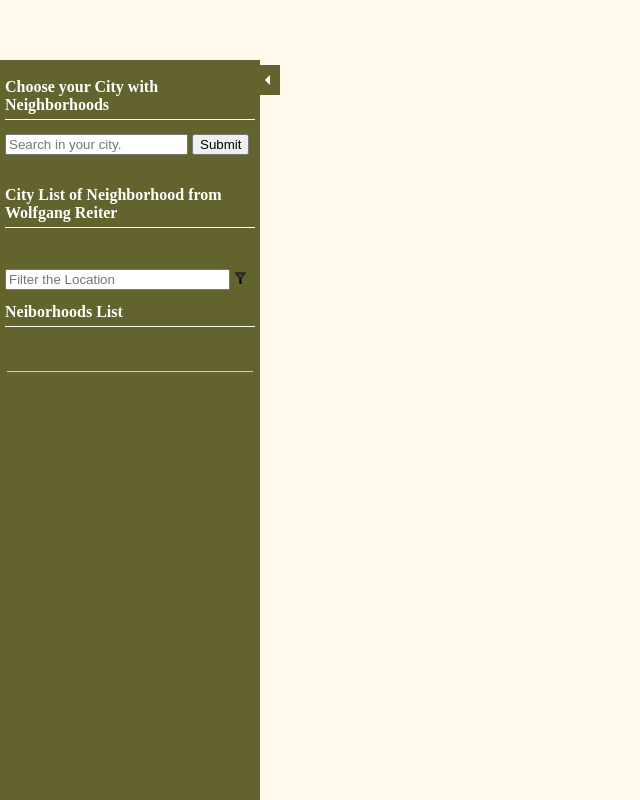
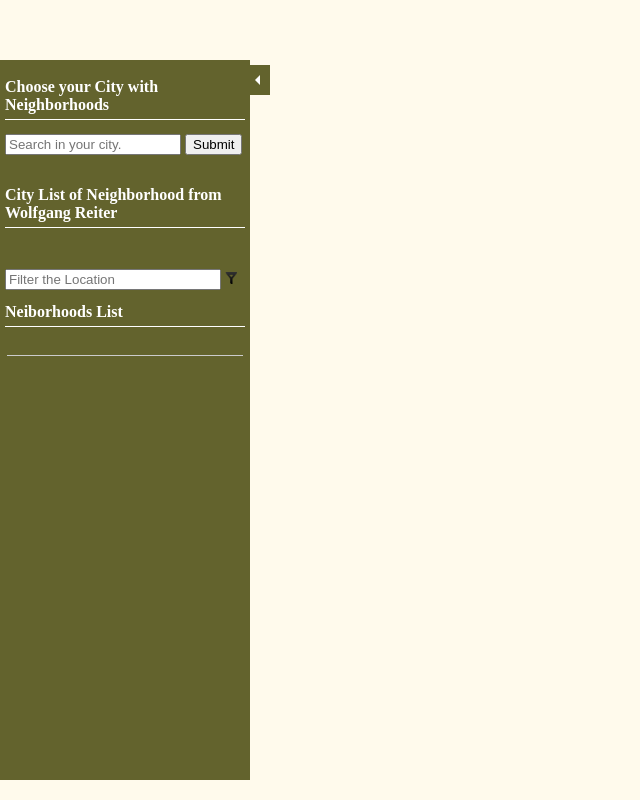
Before and after one commit to derwolfi/map-neighborhood, a website: page src/index.html in a window 1280 px wide. Shown: the whole page, without its empty margins (0-640 px from the left). Drawn offline with Linux system fonts and the light colour scheme; some packages are replaced by stand-ins of ours; no server answers.

Commit message:
Neighborhood List and Navigation finetuning.

```diff
--- a/src/css/app.css
+++ b/src/css/app.css
@@ -5,7 +5,7 @@ html, body { width: 100%; height: 100%; margin: 0; padding: 0; }
 #map #markerDetails { height: 200px; }
 #map .rating { position: relative; top: 5px;  }
 #map .yelp_img { float: left; margin-right: 15px; }
-.navigation { background-color: #63632d; padding: 5px;  position: absolute; z-index: 3; top: 60px; bottom: 0; width: 250px; left: -260px; }
+.navigation { background-color: #63632d; padding: 5px;  position: absolute; z-index: 3; top: 60px; height: 90%; width: 250px; left: -260px; box-sizing: border-box; -moz-box-sizing: border-box; }
 .navigation.open { left: 0; }
 .navigation #handle { width: 20px; height: 30px; position: absolute; right: -20px; background-color: #63632d; cursor: pointer; }
 .navigation #handle:before { content: ''; display: block; height: 0; width: 0; border-bottom: 5px solid transparent; border-top: 5px solid transparent; border-right: 5px solid #fff; position: absolute; top: 10px; }
@@ -18,7 +18,7 @@ html, body { width: 100%; height: 100%; margin: 0; padding: 0; }
 .navigation input#search { width: 70%; }
 .navigation input { margin-left: 0; width: 90%; }
 .navigation .filter { width: 12px; margin-left: 4px; }
-.navigation .location { max-height: 600px; overflow: auto; }
+.navigation .location { position: absolute; top: 265px; bottom: 10px; right: 5px; left: 5px;overflow: auto; }
 .navigation ul#locations { margin: 10px 0; padding: 0 2px; }
 .navigation ul#locations li { color: #fff; list-style-type: none; padding: 10px 0; border-bottom: 1px solid #ccc; }
 .navigation #listDetails { color: #fff; height: 100px; display: none; }
```
